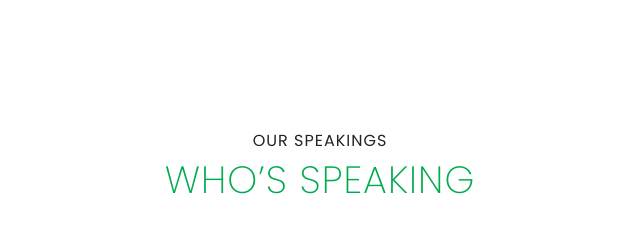
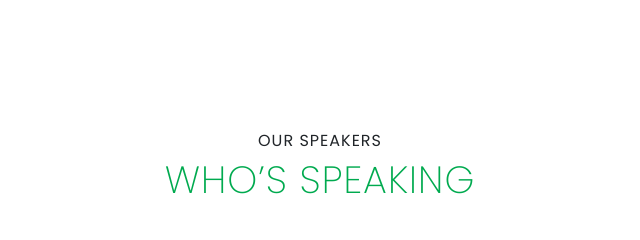
Before and after one commit to telesoftai/aiandlifes2, a website: page about.html in a window 1280 px wide. Shown: the part 1360-1600 px from the top of the page, 320-960 px from the left. Drawn offline with Linux system fonts and the light colour scheme.

Commit message:
Update about.html

```diff
--- a/about.html
+++ b/about.html
@@ -170,7 +170,7 @@
                 <!-- Heading -->
                 <div class="col-12">
                     <div class="section-heading-3 text-center wow fadeInUp" data-wow-delay="300ms">
-                        <p>Our Speakings</p>
+                        <p>Our Speakers</p>
                         <h4>Who’s speaking</h4>
                     </div>
                 </div>
```
